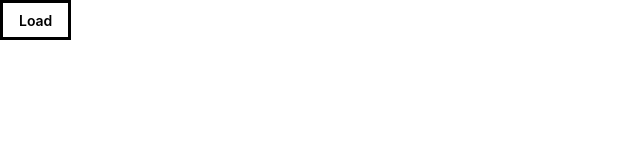
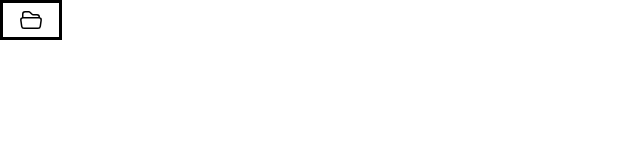
Before and after one commit to shikitsun/xwatcher, a React (Vite) app: page / in a window 1280 px wide. Shown: the top 160 px of the page, without its empty margins (0-640 px from the left). Built offline with nearby package versions, Linux system fonts and the light colour scheme.

Commit message:
style(video): use icons instead raw strings

```diff
--- a/src/features/syncs-dir-input/ui/index.tsx
+++ b/src/features/syncs-dir-input/ui/index.tsx
@@ -15,41 +15,92 @@ export default function SyncsDirInputModal({
 
   return (
     <>
-      <button className="btn" onClick={() => ref.current?.show()}>
-        Load
+      <button
+        className="btn btn-outline btn-accent"
+        onClick={() => ref.current?.show()}
+        aria-label="Load"
+      >
+        <svg
+          xmlns="http://www.w3.org/2000/svg"
+          fill="none"
+          viewBox="0 0 24 24"
+          strokeWidth={1.5}
+          stroke="currentColor"
+          className="size-6"
+        >
+          <path
+            strokeLinecap="round"
+            strokeLinejoin="round"
+            d="M3.75 9.776c.112-.017.227-.026.344-.026h15.812c.117 0 .232.009.344.026m-16.5 0a2.25 2.25 0 0 0-1.883 2.542l.857 6a2.25 2.25 0 0 0 2.227 1.932H19.05a2.25 2.25 0 0 0 2.227-1.932l.857-6a2.25 2.25 0 0 0-1.883-2.542m-16.5 0V6A2.25 2.25 0 0 1 6 3.75h3.879a1.5 1.5 0 0 1 1.06.44l2.122 2.12a1.5 1.5 0 0 0 1.06.44H18A2.25 2.25 0 0 1 20.25 9v.776"
+          />
+        </svg>
       </button>
+
       <dialog ref={ref} className="modal" closedby="any">
         <div className="modal-box">
           <h3 className="font-bold text-lg">Load sync pairs</h3>
           <fieldset className="fieldset">
             <legend className="fieldset-legend">Video</legend>
             <button
-              className="btn"
+              className="btn btn-outline btn-primary"
               onClick={async () => {
                 setVideoDir(await getDirectory());
               }}
+              aria-label="Select"
             >
-              {videoDir || "Select"}
+              <svg
+                xmlns="http://www.w3.org/2000/svg"
+                fill="none"
+                viewBox="0 0 24 24"
+                strokeWidth={1.5}
+                stroke="currentColor"
+                className="size-6"
+              >
+                <path
+                  strokeLinecap="round"
+                  strokeLinejoin="round"
+                  d="M3.75 9.776c.112-.017.227-.026.344-.026h15.812c.117 0 .232.009.344.026m-16.5 0a2.25 2.25 0 0 0-1.883 2.542l.857 6a2.25 2.25 0 0 0 2.227 1.932H19.05a2.25 2.25 0 0 0 2.227-1.932l.857-6a2.25 2.25 0 0 0-1.883-2.542m-16.5 0V6A2.25 2.25 0 0 1 6 3.75h3.879a1.5 1.5 0 0 1 1.06.44l2.122 2.12a1.5 1.5 0 0 0 1.06.44H18A2.25 2.25 0 0 1 20.25 9v.776"
+                />
+              </svg>
             </button>
+            <p className="text-success text-xs">{videoDir}</p>
             <label className="label">
               Parent directory, which contains video files
             </label>
           </fieldset>
+
           <fieldset className="fieldset">
             <legend className="fieldset-legend">Audio</legend>
             <button
-              className="btn"
+              className="btn btn-outline btn-primary"
               onClick={async () => {
                 setAudioDir(await getDirectory());
               }}
+              aria-label="Select"
             >
-              {audioDir || "Select"}
+              <svg
+                xmlns="http://www.w3.org/2000/svg"
+                fill="none"
+                viewBox="0 0 24 24"
+                strokeWidth={1.5}
+                stroke="currentColor"
+                className="size-6"
+              >
+                <path
+                  strokeLinecap="round"
+                  strokeLinejoin="round"
+                  d="M3.75 9.776c.112-.017.227-.026.344-.026h15.812c.117 0 .232.009.344.026m-16.5 0a2.25 2.25 0 0 0-1.883 2.542l.857 6a2.25 2.25 0 0 0 2.227 1.932H19.05a2.25 2.25 0 0 0 2.227-1.932l.857-6a2.25 2.25 0 0 0-1.883-2.542m-16.5 0V6A2.25 2.25 0 0 1 6 3.75h3.879a1.5 1.5 0 0 1 1.06.44l2.122 2.12a1.5 1.5 0 0 0 1.06.44H18A2.25 2.25 0 0 1 20.25 9v.776"
+                />
+              </svg>
             </button>
+            <p className="text-success text-xs">{audioDir}</p>
             <label className="label">
               Parent directory, which contains audio files
             </label>
           </fieldset>
+
           <p className="py-4">Select video and audio source directories</p>
+
           <div className="modal-action">
             <button className="btn" onClick={() => ref.current?.close()}>
               Close
@@ -63,6 +114,7 @@ export default function SyncsDirInputModal({
                   return;
                 }
                 onLoad(await createSyncPairs(videoDir, audioDir));
+                ref.current?.close();
               }}
             >
               Load
```
